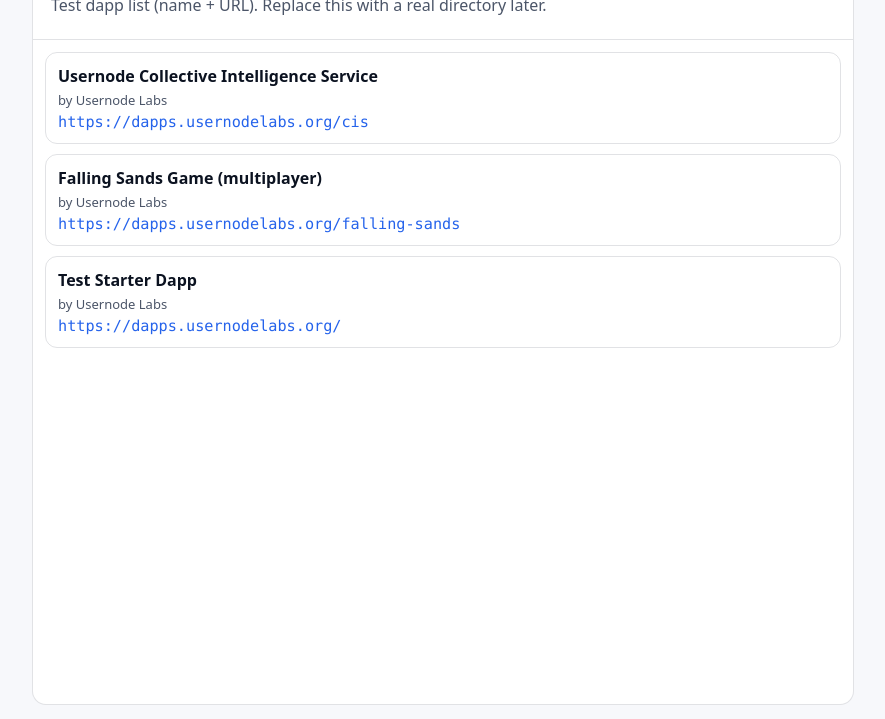
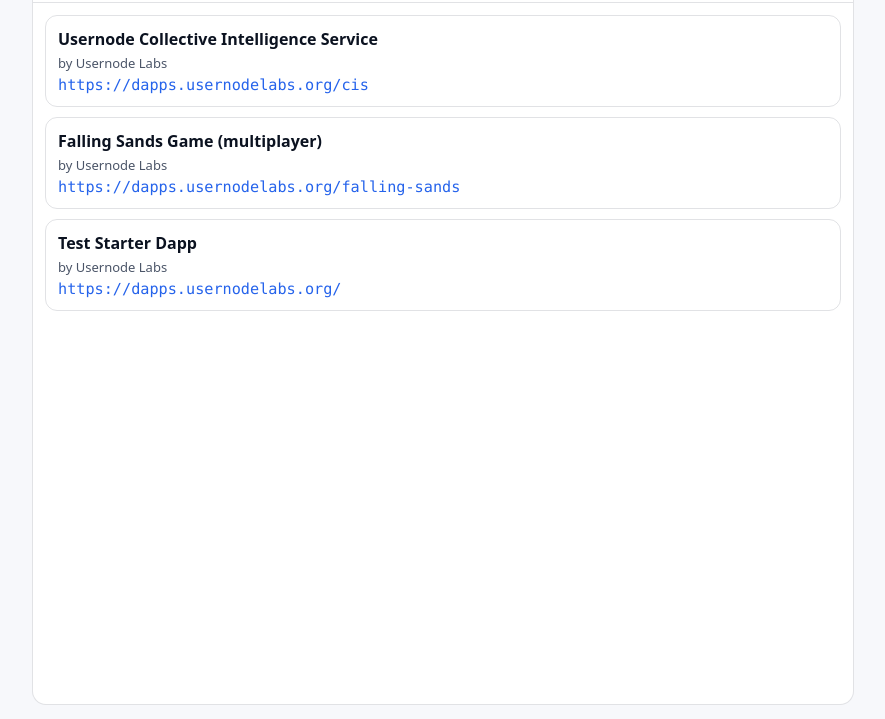
Before and after one commit to Usernode-Labs/usernode-dapp-homepage, a plain HTML site: page index.html in a window 1280 px wide. Shown: the part 81-800 px from the top of the page, without its empty margins (197-1082 px from the left). Drawn offline with Linux system fonts and the light colour scheme.

Commit message:
remove testing text

```diff
--- a/index.html
+++ b/index.html
@@ -134,7 +134,6 @@
       <div class="card">
         <div class="header">
           <h1>Dapps</h1>
-          <p>Test dapp list (name + URL). Replace this with a real directory later.</p>
         </div>
         <ul id="dappList"></ul>
       </div>
```
